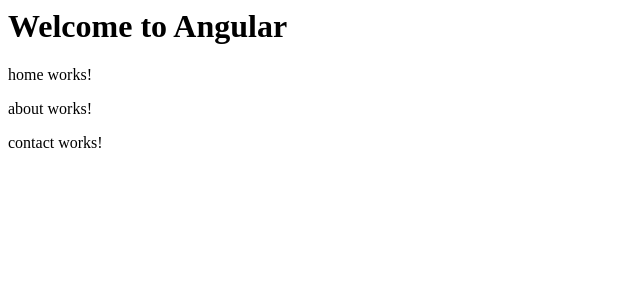
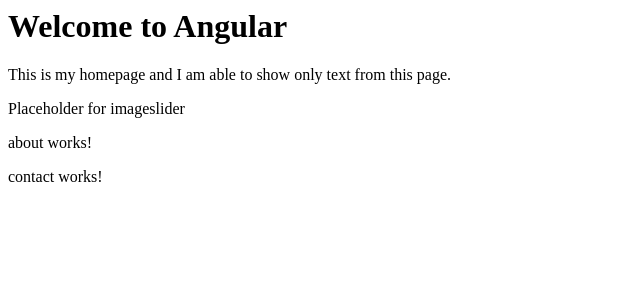
Before and after one commit to phadatul/VWAngular, an Angular app: page / in a window 1280 px wide. Shown: the top 300 px of the page, without its empty margins (0-640 px from the left). Built offline with nearby package versions, Linux system fonts and the light colour scheme.

Commit message:
1 file modified

```diff
--- a/src/app/home/home.component.html
+++ b/src/app/home/home.component.html
@@ -1,3 +1,7 @@
 <p>
-home works!
+	This is my homepage and I am able to show only text from this page.
+
+
 </p>
+
+<p>Placeholder for imageslider</p>
```
